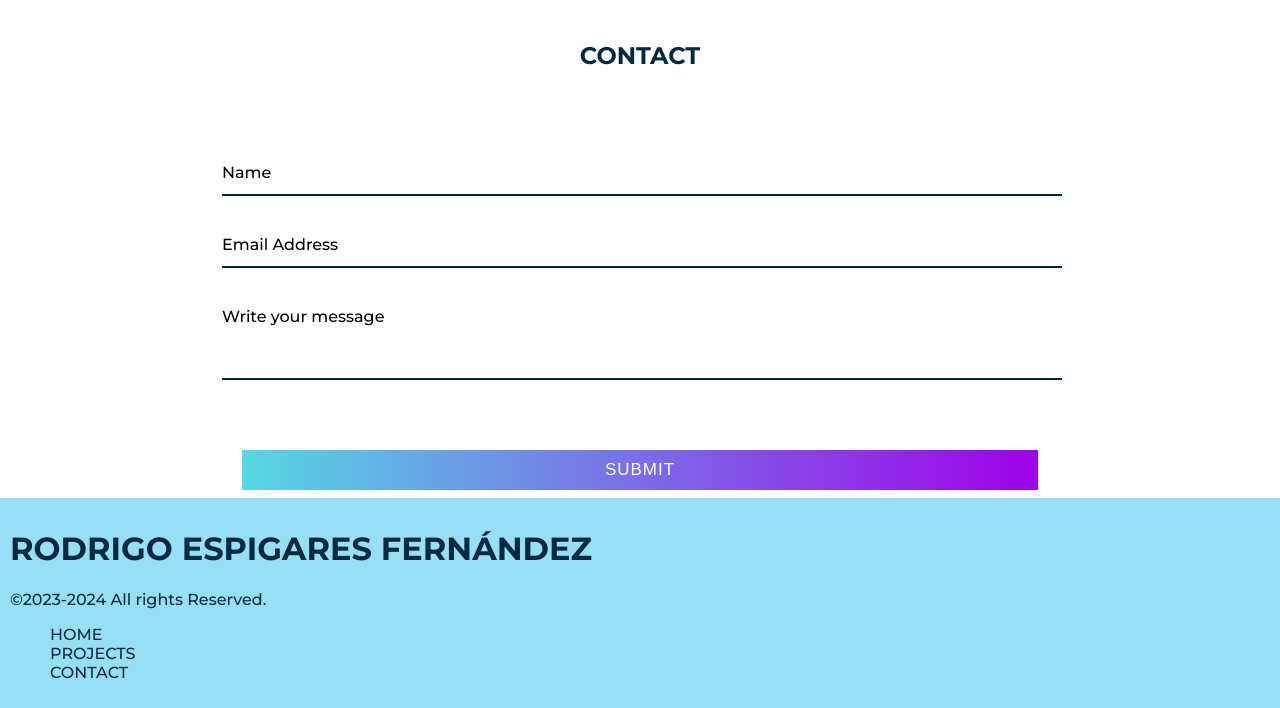
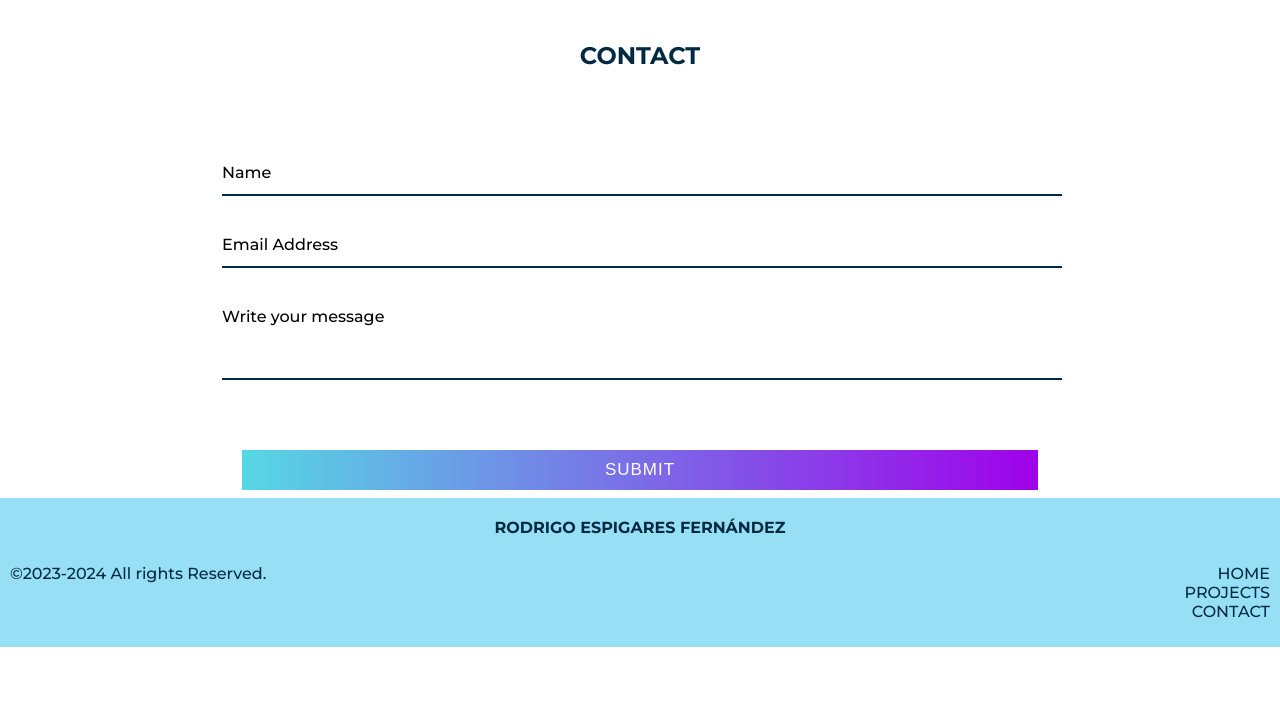
Before and after one commit to rodrigoespigares/rodrigoespigares.github.io, a plain HTML site: page index.html in a window 1280 px wide. Shown: the part 1517-2225 px from the top of the page. After the commit the page ends 2164 px from the top, so only its background shows below. Drawn offline with Linux system fonts and the light colour scheme.

Commit message:
130720231205

```diff
--- a/css/footer.css
+++ b/css/footer.css
@@ -4,10 +4,31 @@
     --letra:#002a42;
 }
 footer{
+    display: grid;
+    grid-template-areas: 'titulo titulo'
+                         'copy list';
     background-color: var(--fondo);
     margin-top: 100px;
     margin-bottom: 0;
     padding: 10px;
+}
+footer{
+    display: grid;
+    grid-template-areas: 'titulo titulo'
+                         'copy list';
+}
+footer h1{
+    grid-area: titulo;
+    font-size: medium;
+    text-align: center;
+}
+footer p{
+    grid-area: copy;
+}
+footer ul{
+    grid-area: list;
+    text-align: right;
+    padding: 0;
 }
 footer ul li{
     list-style: none;
--- a/index.html
+++ b/index.html
@@ -154,7 +154,7 @@
         </section>
         <section id="contact">
             <h1>contact</h1>
-            <form action="https://usebasin.com/f/29c9f5388263" method="get">
+            <form action="https://usebasin.com/f/29c9f5388263" method="POST" id="my-contact-form">
                 <div class="form-row">
                    <div class="input-data">
                       <input type="text" required>
```
